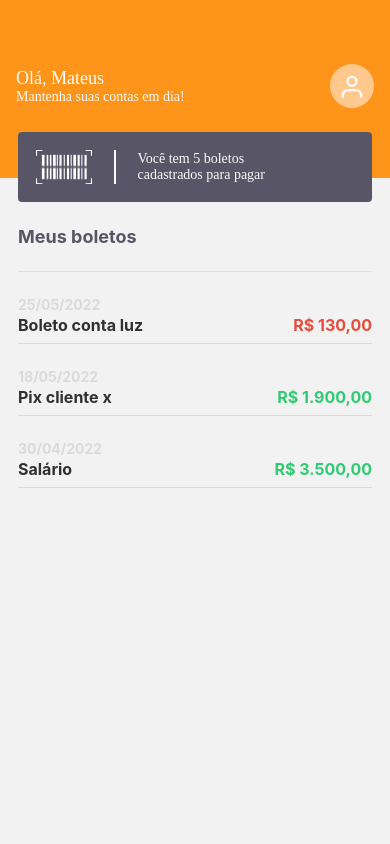
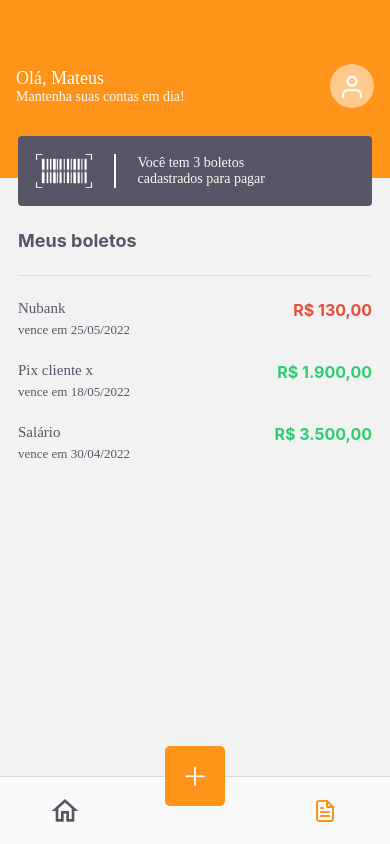
Before and after one commit to mateusmatosleonardo/finance_app_ui, a React Native app: screen /Home3 in a window 390 px wide. Built offline with nearby package versions, Linux system fonts and the light colour scheme.

Commit message:
feat: creating modal

```diff
--- /dev/null
+++ b/src/components/Bills/index.tsx
@@ -0,0 +1,64 @@
+import React from 'react';
+import {Text, StyleSheet, TouchableOpacity, View} from 'react-native';
+import {theme} from '../../theme/theme';
+
+const Bills = ({data, openModal}: any) => {
+  return (
+    <>
+      <TouchableOpacity
+        style={styles.container}
+        activeOpacity={0.9}
+        onPress={openModal}>
+        <View style={styles.content}>
+          <Text style={styles.nameOfBills}>{data.nameOfBills}</Text>
+          <Text style={data.type === 1 ? styles.value : styles.expenses}>
+            R$ {data.value}
+          </Text>
+        </View>
+        <Text style={styles.dueDate}>vence em {data.dueDate}</Text>
+      </TouchableOpacity>
+    </>
+  );
+};
+
+const styles = StyleSheet.create({
+  container: {
+    flex: 1,
+    marginBottom: 16,
+  },
+  nameOfBills: {
+    fontFamily: theme.fonts.Bold,
+    fontSize: 15,
+    color: theme.colors.brandSecondary,
+  },
+  content: {
+    flexDirection: 'row',
+    justifyContent: 'space-between',
+  },
+  dueDate: {
+    fontFamily: theme.fonts.Regular,
+    fontSize: 13,
+    color: theme.colors.brandSecondary,
+    marginTop: 2,
+    marginBottom: 8,
+  },
+  value: {
+    fontSize: 16,
+    fontWeight: 'bold',
+    color: '#2ecc71',
+  },
+  expenses: {
+    fontSize: 16,
+    fontWeight: 'bold',
+    color: '#e74c3c',
+  },
+  skeleton: {
+    width: 80,
+    height: 14,
+    marginTop: 6,
+    borderRadius: 4,
+    backgroundColor: '#dadada',
+  },
+});
+
+export default Bills;
--- a/src/components/Movements/index.tsx
+++ /dev/null
@@ -1,69 +0,0 @@
-import React from 'react';
-import {Text, StyleSheet, TouchableOpacity, View} from 'react-native';
-
-const Movements = ({data}: any) => {
-  const [showValue, setShowValue] = React.useState(true);
-  return (
-    <TouchableOpacity
-      style={styles.container}
-      activeOpacity={0.9}
-      onPress={() => setShowValue(!showValue)}>
-      <Text style={styles.date}>{data.date}</Text>
-
-      <View style={styles.content}>
-        <Text style={styles.label}>{data.label}</Text>
-
-        {showValue ? (
-          <Text style={data.type === 1 ? styles.value : styles.expenses}>
-            R$ {data.value}
-          </Text>
-        ) : (
-          <View style={styles.skeleton} />
-        )}
-      </View>
-    </TouchableOpacity>
-  );
-};
-
-const styles = StyleSheet.create({
-  container: {
-    flex: 1,
-    marginBottom: 24,
-    borderBottomWidth: 0.5,
-    borderBottomColor: '#dadada',
-  },
-  date: {
-    color: '#dadada',
-    fontWeight: 'bold',
-  },
-  content: {
-    flexDirection: 'row',
-    justifyContent: 'space-between',
-    marginTop: 2,
-    marginBottom: 8,
-  },
-  label: {
-    fontSize: 16,
-    fontWeight: 'bold',
-    color: '#313030',
-  },
-  value: {
-    fontSize: 16,
-    fontWeight: 'bold',
-    color: '#2ecc71',
-  },
-  expenses: {
-    fontSize: 16,
-    fontWeight: 'bold',
-    color: '#e74c3c',
-  },
-  skeleton: {
-    width: 80,
-    height: 14,
-    marginTop: 6,
-    borderRadius: 4,
-    backgroundColor: '#dadada',
-  },
-});
-
-export default Movements;
--- a/src/components/Registered/index.tsx
+++ b/src/components/Registered/index.tsx
@@ -42,7 +42,7 @@ const styles = StyleSheet.create({
     alignItems: 'center',
     paddingStart: 18,
     paddingEnd: 18,
-    marginTop: -46,
+    marginTop: -42,
     marginStart: 18,
     marginEnd: 18,
     borderRadius: 4,
--- a/src/pages/Home/index.tsx
+++ b/src/pages/Home/index.tsx
@@ -1,43 +1,58 @@
+import React from 'react';
 import Header from '../../components/Header';
-import React from 'react';
-import {FlatList, StyleSheet, Text, View} from 'react-native';
+import {
+  FlatList,
+  StyleSheet,
+  Text,
+  View,
+  Modal,
+  TouchableOpacity,
+} from 'react-native';
 import {AuthContext} from '../../contexts/auth';
-import Movements from '../../components/Movements';
+import Bills from '../../components/Bills';
 import Registered from '../../components/Registered';
 import {theme} from '../../theme/theme';
 
 const list = [
   {
     id: 1,
-    label: 'Boleto conta luz',
+    nameOfBills: 'Nubank',
     value: '130,00',
-    date: '25/05/2022',
+    dueDate: '25/05/2022',
     type: 0,
   },
   {
     id: 2,
-    label: 'Pix cliente x',
+    nameOfBills: 'Pix cliente x',
     value: '1.900,00',
-    date: '18/05/2022',
+    dueDate: '18/05/2022',
     type: 1,
   },
   {
     id: 3,
-    label: 'Salário',
+    nameOfBills: 'Salário',
     value: '3.500,00',
-    date: '30/04/2022',
+    dueDate: '30/04/2022',
     type: 1,
   },
 ];
 
 const Home = () => {
+  const [modalVisible, setModalVisible] = React.useState(false);
+  const [modalItem, setModalItem] = React.useState<any>({});
   const {user} = React.useContext(AuthContext) as {user: any};
 
+  function openModal(item: any) {
+    setModalVisible(true);
+    setModalItem(item);
+  }
+
   return (
+    <>
       <View>
         <Header userName={user.name ? user.name : 'Mateus'} />
 
-      <Registered numberOfTickets={5} />
+        <Registered numberOfTickets={list.length} />
 
         <Text style={styles.title}>Meus boletos</Text>
 
@@ -48,10 +63,60 @@ const Home = () => {
           keyExtractor={item => String(item.id)}
           showsVerticalScrollIndicator={false}
           overScrollMode="never"
-        renderItem={({item}) => <Movements data={item} />}
+          renderItem={({item}) => (
+            <Bills data={item} openModal={() => openModal(item)} />
+          )}
           style={styles.list}
         />
       </View>
+      <Modal transparent animationType="slide" visible={modalVisible}>
+        <View
+          style={{
+            flex: 1,
+            justifyContent: 'flex-end',
+            alignItems: 'flex-start',
+            backgroundColor: 'rgba(0, 0, 0, 0.4)',
+          }}>
+          <View style={styles.modal}>
+            <TouchableOpacity
+              style={{width: 30, height: 30, backgroundColor: 'red'}}
+              onPress={() => setModalVisible(false)}
+            />
+            <View style={styles.handlerModal} />
+            <View style={[styles.contentText, {marginTop: 24}]}>
+              <Text style={styles.textModal}>O boleto </Text>
+              <Text
+                style={{
+                  fontFamily: theme.fonts.Bold,
+                  fontSize: 18,
+                  color: theme.colors.brandSecondary,
+                }}>
+                {modalItem.nameOfBills}
+              </Text>
+            </View>
+            <View style={styles.contentText}>
+              <Text style={styles.textModal}>no valor de R$ </Text>
+              <Text
+                style={{
+                  fontFamily: theme.fonts.Bold,
+                  fontSize: 18,
+                  color: theme.colors.brandSecondary,
+                }}>
+                {modalItem.value}
+              </Text>
+            </View>
+            <Text
+              style={{
+                fontFamily: theme.fonts.Regular,
+                fontSize: 18,
+                color: theme.colors.brandSecondary,
+              }}>
+              foi pago?
+            </Text>
+          </View>
+        </View>
+      </Modal>
+    </>
   );
 };
 
@@ -76,6 +141,33 @@ const styles = StyleSheet.create({
     marginBottom: 24,
     backgroundColor: '#dedede',
   },
+  contentModal: {
+    paddingHorizontal: 40,
+    paddingVertical: 50,
+  },
+  textModal: {
+    fontSize: 18,
+    fontFamily: theme.fonts.Regular,
+    color: theme.colors.brandSecondary,
+  },
+  modal: {
+    width: '100%',
+    height: 300,
+    alignItems: 'center',
+    backgroundColor: '#fafafa',
+  },
+  handlerModal: {
+    width: 58,
+    height: 4,
+    borderRadius: 4,
+    marginTop: 12,
+    backgroundColor: '#ccc',
+  },
+  contentText: {
+    flexDirection: 'row',
+    justifyContent: 'center',
+    alignItems: 'center',
+  },
 });
 
 export default Home;
--- a/src/routes.tsx
+++ b/src/routes.tsx
@@ -1,30 +1,97 @@
 import React from 'react';
 import {NavigationContainer} from '@react-navigation/native';
 import {createStackNavigator} from '@react-navigation/stack';
+import {createBottomTabNavigator} from '@react-navigation/bottom-tabs';
+import {theme} from './theme/theme';
+import {View} from 'react-native';
 import Login from './pages/Login';
 import Home from './pages/Home';
 import AuthProvider from './contexts/auth';
+import HomeOutline from 'react-native-vector-icons/MaterialCommunityIcons';
+import File from 'react-native-vector-icons/Feather';
+import Plus from 'react-native-vector-icons/AntDesign';
 
 const Stack = createStackNavigator();
+const Tab = createBottomTabNavigator();
 
 export type RootStackParamsList = {
   Home: undefined;
   Login: undefined;
 };
 
+function Tabs() {
+  return (
+    <Tab.Navigator>
+      <Tab.Screen
+        name="Home"
+        component={Home}
+        options={{
+          headerShown: false,
+          tabBarShowLabel: false,
+          tabBarStyle: {height: 68, backgroundColor: '#fafafa'},
+          tabBarInactiveTintColor: theme.colors.brandSecondary,
+          tabBarActiveTintColor: theme.colors.primary,
+          tabBarIcon: ({color}) => (
+            <HomeOutline name="home-outline" size={32} color={color} />
+          ),
+        }}
+      />
+      <Tab.Screen
+        name="Home2"
+        component={Home}
+        options={{
+          headerShown: false,
+          tabBarShowLabel: false,
+          tabBarStyle: {height: 68, backgroundColor: '#fafafa'},
+          tabBarInactiveTintColor: theme.colors.brandSecondary,
+          tabBarActiveTintColor: theme.colors.primary,
+          tabBarIcon: () => (
+            <View
+              style={{
+                justifyContent: 'center',
+                alignItems: 'center',
+                width: 60,
+                height: 60,
+                marginTop: -70,
+                borderRadius: 5,
+                backgroundColor: theme.colors.primary,
+              }}>
+              <Plus name="plus" color="#fafafa" size={26} />
+            </View>
+          ),
+        }}
+      />
+      <Tab.Screen
+        name="Home3"
+        component={Home}
+        options={{
+          headerShown: false,
+          tabBarShowLabel: false,
+          tabBarStyle: {height: 68, backgroundColor: '#fafafa'},
+          tabBarInactiveTintColor: theme.colors.brandSecondary,
+          tabBarActiveTintColor: theme.colors.primary,
+          tabBarIcon: ({color}) => (
+            <File name="file-text" size={24} color={color} />
+          ),
+        }}
+      />
+    </Tab.Navigator>
+  );
+}
+
 function Routes() {
   return (
     <NavigationContainer>
       <AuthProvider>
-        <Stack.Navigator initialRouteName="Home">
+        <Stack.Navigator initialRouteName="Tabs">
           <Stack.Screen
             name="Login"
             component={Login}
             options={{headerShown: false}}
           />
           <Stack.Screen
-            name="Home"
-            component={Home}
+            name="Tabs"
+            component={Tabs}
             options={{headerShown: false}}
           />
         </Stack.Navigator>
```
Also changed, not shown: package.json (+5 -3 lines), 1 other file (tests, documents, lock files or other folders). Lines whose indentation alone changed are shown as unchanged.
